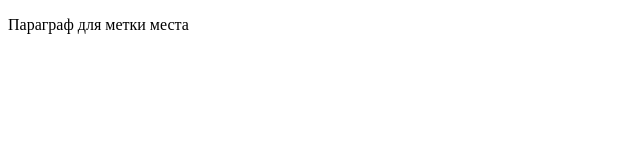
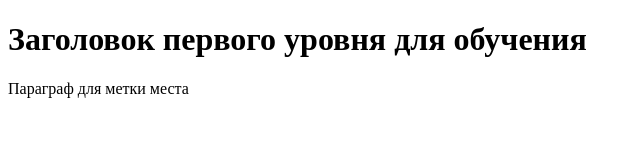
Before and after one commit to fastunov/JSstuding, a plain HTML site: page basic/index.html in a window 1280 px wide. Shown: the whole page, without its empty margins (0-641 px from the left). Drawn offline with Linux system fonts and the light colour scheme.

Commit message:
Last changes for basic course

```diff
--- a/basic/index.html
+++ b/basic/index.html
@@ -6,6 +6,7 @@
     <title>Basic JavaScript test project</title>
 </head>
 <body>
+    <h1 id="heading">Заголовок первого уровня для обучения</h1>
     <p>Параграф для метки места</p>
     <script src="jscode.js"></script>
 </body>
```
